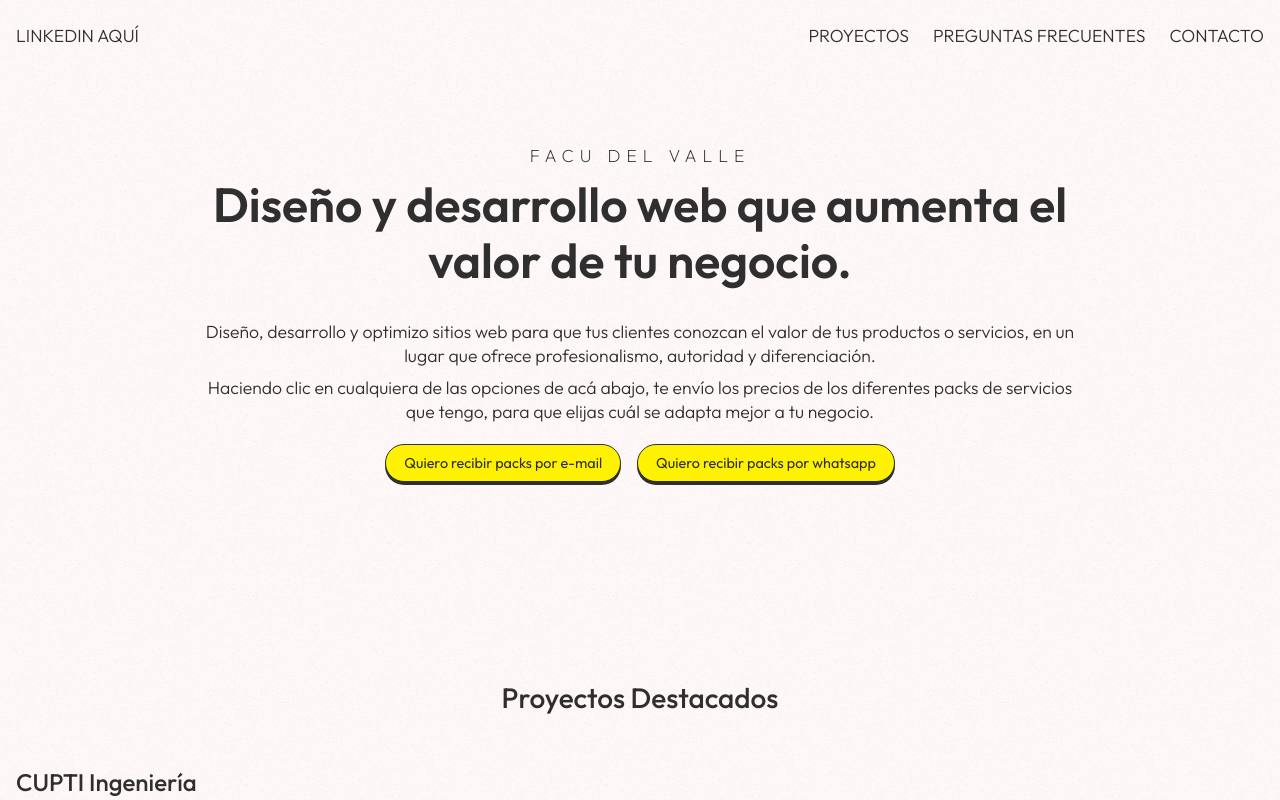
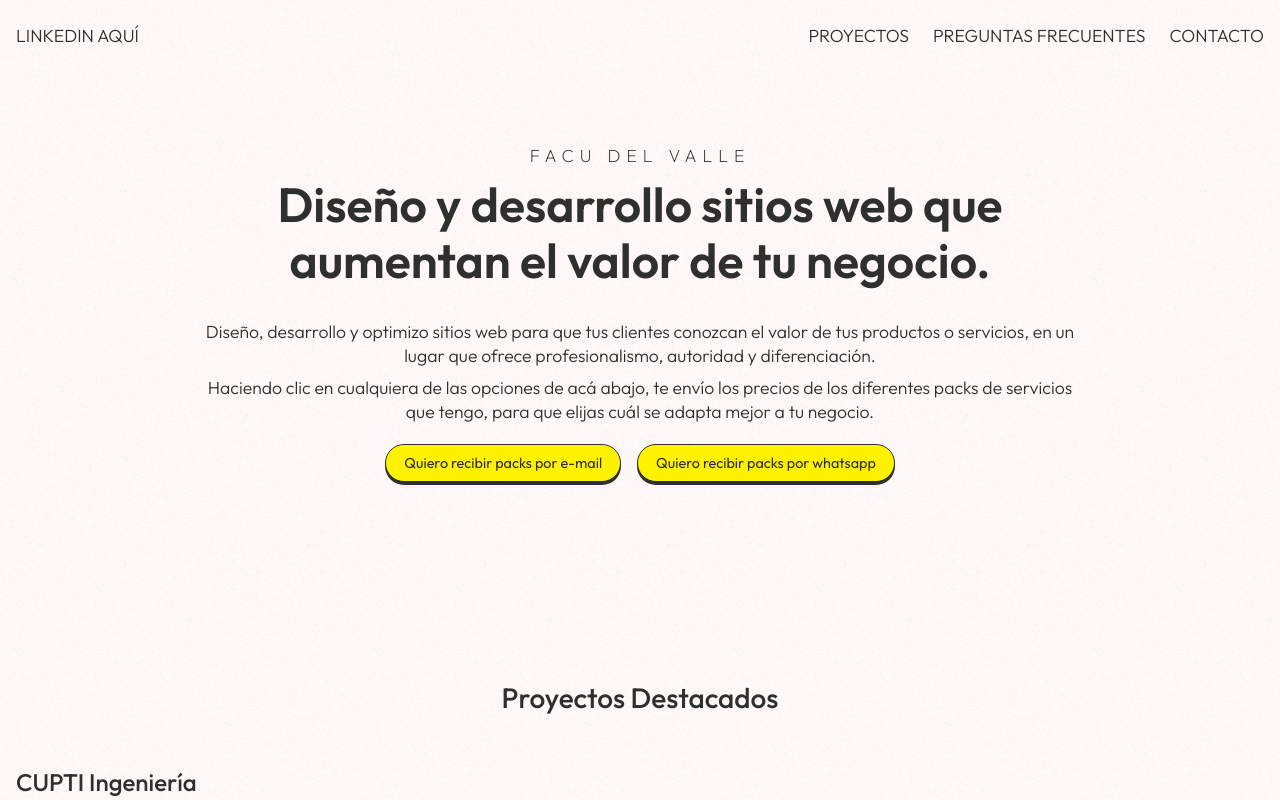
Before and after one commit to facundososa559/portfolio, a React (Create React App) app: page / in a window 1280 px wide. Shown: the top 800 px of the page. Built offline with nearby package versions, Linux system fonts and the light colour scheme.

Commit message:
cambio headline

```diff
--- a/src/pages/Home.jsx
+++ b/src/pages/Home.jsx
@@ -22,7 +22,7 @@ function Home() {
                 <h1 className='text--small extra-light letter-spacing hero__subheading'>FACU DEL VALLE</h1>
               </AnimatedElement>
               <AnimatedElement delay={0.2}>
-                <h1 className='heading semi-bold'>Diseño y desarrollo web que aumenta el valor de tu negocio.</h1>
+                <h1 className='heading semi-bold'>Diseño y desarrollo sitios web que aumentan el valor de tu negocio.</h1>
               </AnimatedElement>
               <AnimatedElement delay={0.3}>
                 <p>Diseño, desarrollo y optimizo sitios web para que tus clientes conozcan el valor de tus productos o servicios, en un lugar que ofrece profesionalismo, autoridad y diferenciación.</p>
@@ -70,7 +70,7 @@ function Home() {
         <AnimatedElement>
           <Accordion
               header={<h1 className='regular'>¿Cómo es el proceso de creación y cómo vamos a trabajar?</h1>}
-              content={"Evalúo el estado de tu negocio y planifico una estrategia acorde a tus objetivos para empezar a construir un sitio web optimizado que convierte tráfico en clientes. Subo tu web a internet y luego te asesoro sobre como sacarle el máximo partido a esta herramienta."}
+              content={"Evalúo el estado de tu negocio y planifico una estrategia acorde a tus objetivos para construir un sitio web optimizado que convierta tu tráfico en clientes. Subo tu web a internet y luego te asesoro sobre como sacarle el máximo partido a esta herramienta."}
           />
         </AnimatedElement>
         <AnimatedElement>
```
